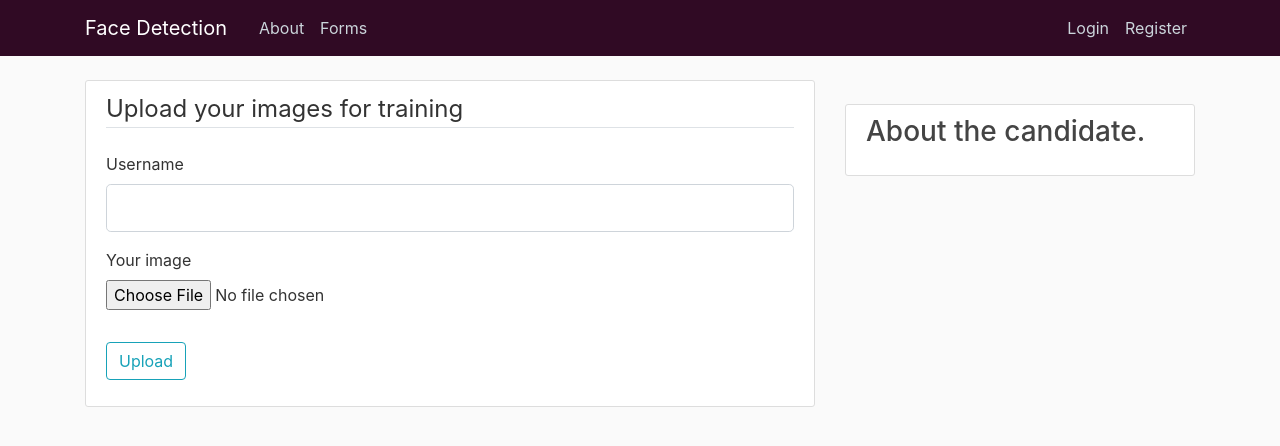
After one commit to SashaShirokov/face_detection, a Flask app: page /forms in a window 1280 px wide. The commit adds this page. Shown: the top 446 px of the page. Run offline with Flask 2, Linux system fonts and the light colour scheme; some libraries are stand-ins or nearby versions.

Commit message:
created forms.py and forms.html so that users can upload their images for training

```diff
--- a/src/api/__init__.py
+++ b/src/api/__init__.py
@@ -1,13 +1,11 @@
-from api import generator
-from api.models import interview_data
 from api.config import Config
-
 from flask import Flask
 
 
 def create_app(config_class=Config):
-    app = Flask(__name__)
+    app = Flask(__name__, instance_relative_config=True)
     app.config.from_object(Config)
+    app.config['SECRET_KEY'] = '17276c20537c1daa27e80f9acd7a95e0'
 
     from api.routes import api_bp
     app.register_blueprint(api_bp)
--- /dev/null
+++ b/src/api/forms.py
@@ -0,0 +1,10 @@
+from flask_wtf import FlaskForm
+from flask_wtf.file import FileField, FileAllowed
+from wtforms import StringField, SubmitField
+from wtforms.validators import DataRequired, Length
+
+
+class Forms(FlaskForm):
+    username = StringField('Username', validators=[DataRequired(), Length(min=2, max=20)])
+    image = FileField('Your image', validators=[FileAllowed(['jpg', 'png', 'jpeg'])])
+    submit = SubmitField('Upload')
--- a/src/api/routes.py
+++ b/src/api/routes.py
@@ -1,7 +1,9 @@
 from api import generator
-from api import interview_data
+from api.forms import Forms
+from api.models import interview_data
 
-from flask import Flask, render_template, Response, Blueprint
+
+from flask import Flask, render_template, Response, Blueprint, url_for, flash, redirect
 
 api_bp = Blueprint('api_bp', __name__)
 
@@ -16,6 +18,15 @@
     return render_template('about.html')
 
 
+@api_bp.route('/forms', methods=['GET', 'POST'])
+def forms():
+    form = Forms()
+    if form.validate_on_submit():
+        flash(f'Info from {form.username.data} has been successfully received!', 'success')
+        return redirect(url_for('api_bp.home'))
+    return render_template('forms.html', title='Forms', form=form)
+
+
 @api_bp.route('/video_feed')
 def video_feed():
     known_faces = []
--- /dev/null
+++ b/src/api/templates/forms.html
@@ -0,0 +1,37 @@
+{% extends 'layout.html' %}
+{% block content %}
+    <div class="content-section">
+        <form  method="post">
+            {{ form.hidden_tag() }}
+            <fieldset class='form-group'>
+                <legend class='border-bottom mb-4'>Upload your images for training</legend>
+                <div class="form-group">
+                    {{ form.username.label(class='form-control-label') }}
+
+                    {% if form.username.errors %}
+                        {{ form.username(class="form-control form-control-lg is-invalid") }}
+                        <div class="invalid-feedback">
+                            {% for error in form.username.errors %}
+                                <span>{{ error }}</span>
+                            {% endfor %}
+                        </div>
+                    {% else %}
+                        {{ form.username(class="form-control form-control-lg") }}
+                    {% endif %}
+                </div>
+                <div class="form-group">
+                    {{ form.image.label() }}
+                    {{ form.image(class="form-control-file") }}
+                    {% if form.image.errors %}
+                        {% for error in form.image.errors %}
+                            <span class="text-danger">{{ error }}</span></br>
+                        {% endfor %}
+                    {% endif %}
+                </div>
+            </fieldset>
+            <div class="form-group">
+                {{ form.submit(class='btn btn-outline-info')}}
+            </div>
+        </form>
+    </div>
+{% endblock content%}
--- a/src/api/templates/layout.html
+++ b/src/api/templates/layout.html
@@ -22,6 +22,7 @@
                   <div class="navbar-nav mr-auto">
                     <!-- <a class="nav-item nav-link" href="/">Feedabcks</a> -->
                     <a class="nav-item nav-link" href="{{ url_for('api_bp.about') }}">About</a>
+                    <a class="nav-item nav-link" href="{{ url_for('api_bp.forms') }}">Forms</a>
                   </div>
                   <!-- Navbar Right Side -->
                   <div class="navbar-nav">
@@ -36,7 +37,16 @@
         <main role="main" class="container">
           <div class="row">
             <div class="col-md-8">
-              {% block content %}{% endblock %}
+                {% with messages = get_flashed_messages(with_categories=true) %}
+                  {% if messages %}
+                    {% for category, message in messages %}
+                      <div class="alert alert-{{ category }}">
+                        {{ message }}
+                      </div>
+                    {% endfor %}
+                  {% endif %}
+                {% endwith %}
+                {% block content %}{% endblock %}
             </div>
             <div class="col-md-4">
               <div class="content-section mt-4">
```
